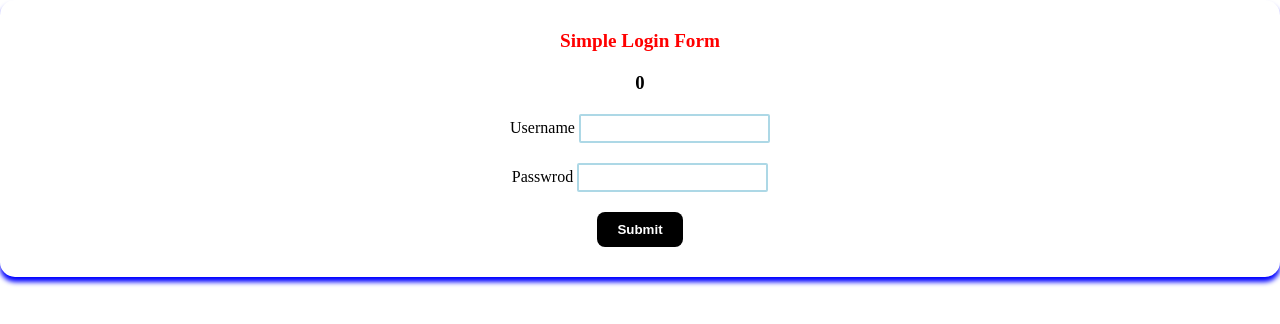
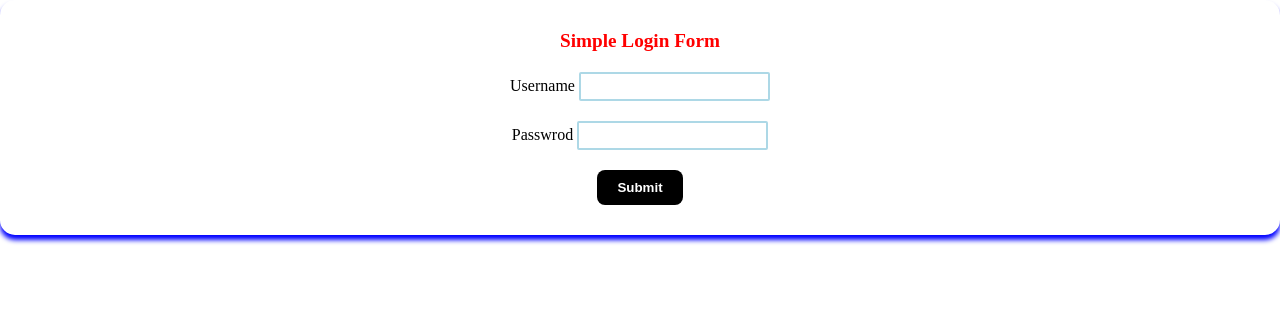
Before and after one commit to mcprolific/Day_5_Simple_Login_Form_Task_3, a plain HTML site: page index.html in a window 1280 px wide. Drawn offline with Linux system fonts and the light colour scheme.

Commit message:
second commit

```diff
--- a/index.html
+++ b/index.html
@@ -10,7 +10,7 @@
     <div class="main">
       <p>Simple Login Form</p>
       <form action="" id="loginForm">
-        <h3 id="msg">0</h3>
+        <h3 id="msg"></h3>
         <div class="txt-form">
           <label for="">Username</label>
           <input type="text" name="username" id="username" />
```
